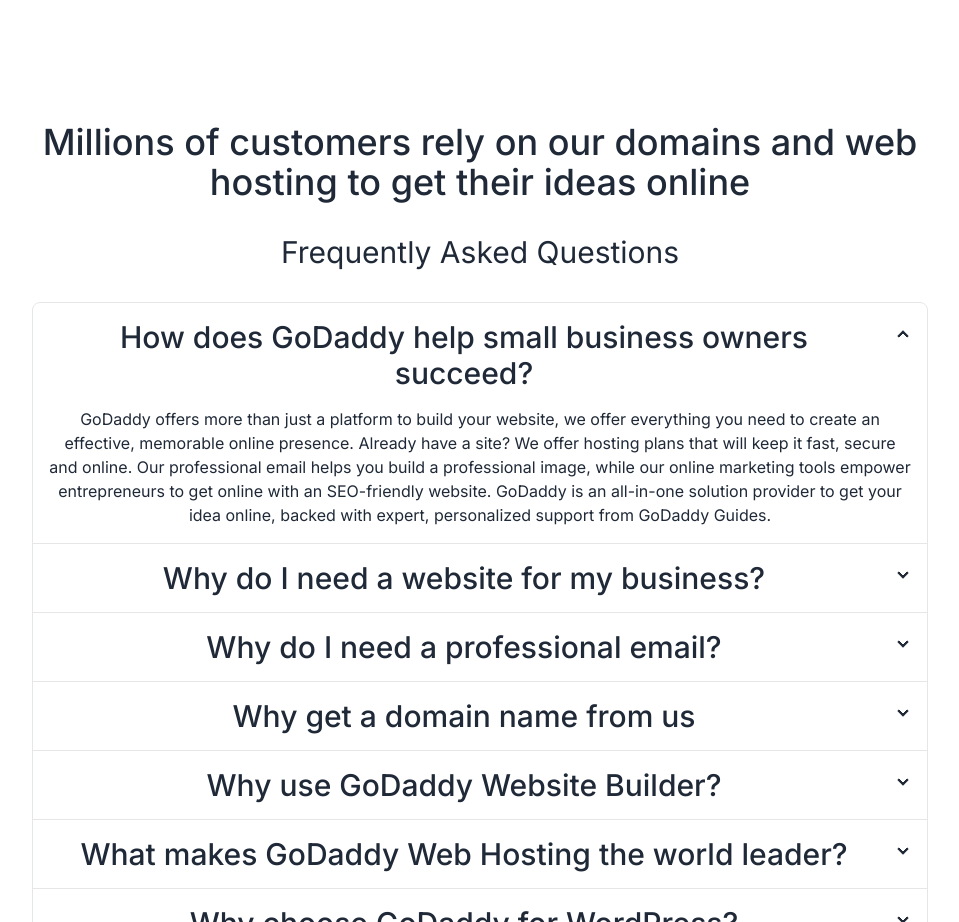
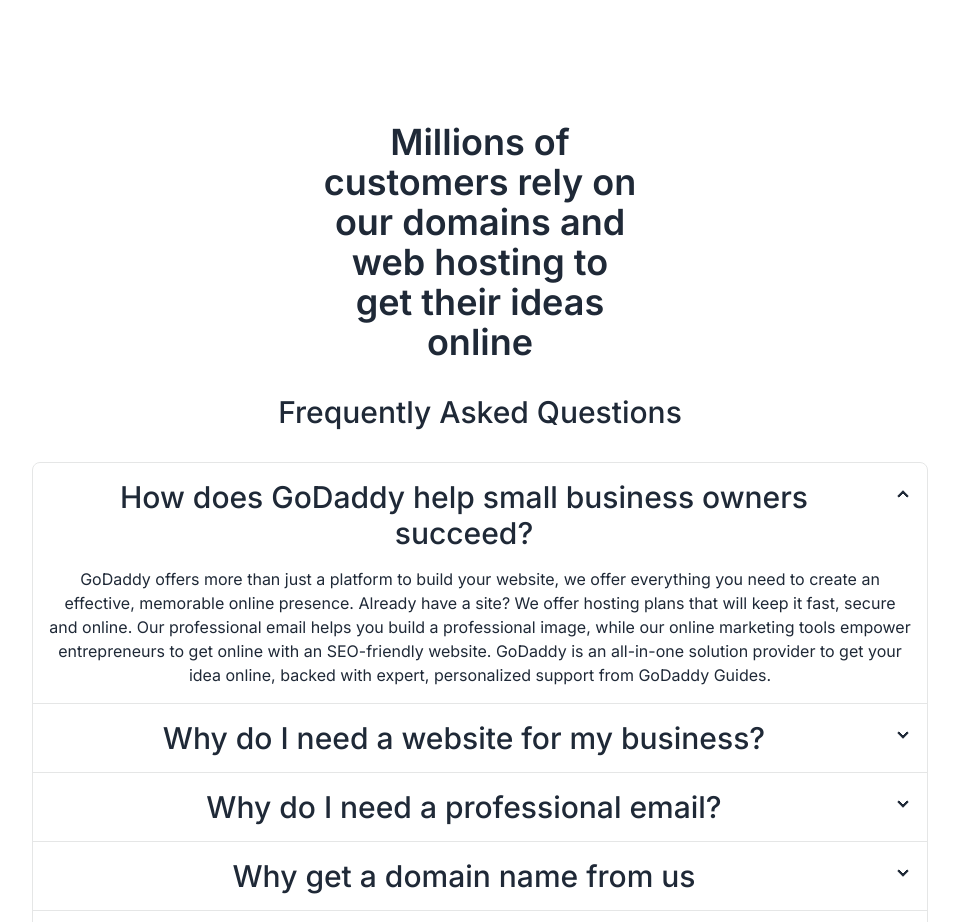
Before and after one commit to Daniel264/GoDaddy, a Next.js app: page / in a window 1280 px wide. Shown: the part 2500-3422 px from the top of the page, without its empty margins (160-1119 px from the left). Built offline with nearby package versions, Linux system fonts and the light colour scheme.

Commit message:
Adjust texts in questions page

```diff
--- a/components/Questions.tsx
+++ b/components/Questions.tsx
@@ -3,11 +3,11 @@
 const Questions = () => {
   return (
     <div className="text-center w-screen h-fit px-10 py-40 md:px-48 ">
-      <h1 className="font-medium text-4xl">
+      <h1 className="font-semibold text-4xl lg:px-72">
         Millions of customers rely on our domains and web hosting to get their
         ideas online
       </h1>
-      <h2 className="text-3xl py-8">Frequently Asked Questions</h2>
+      <h2 className="text-3xl font-medium py-8">Frequently Asked Questions</h2>
       <div className="join join-vertical w-full ">
         <div className="collapse collapse-arrow join-item border-base-300 border">
           <input type="radio" name="my-accordion-4" defaultChecked />
```
